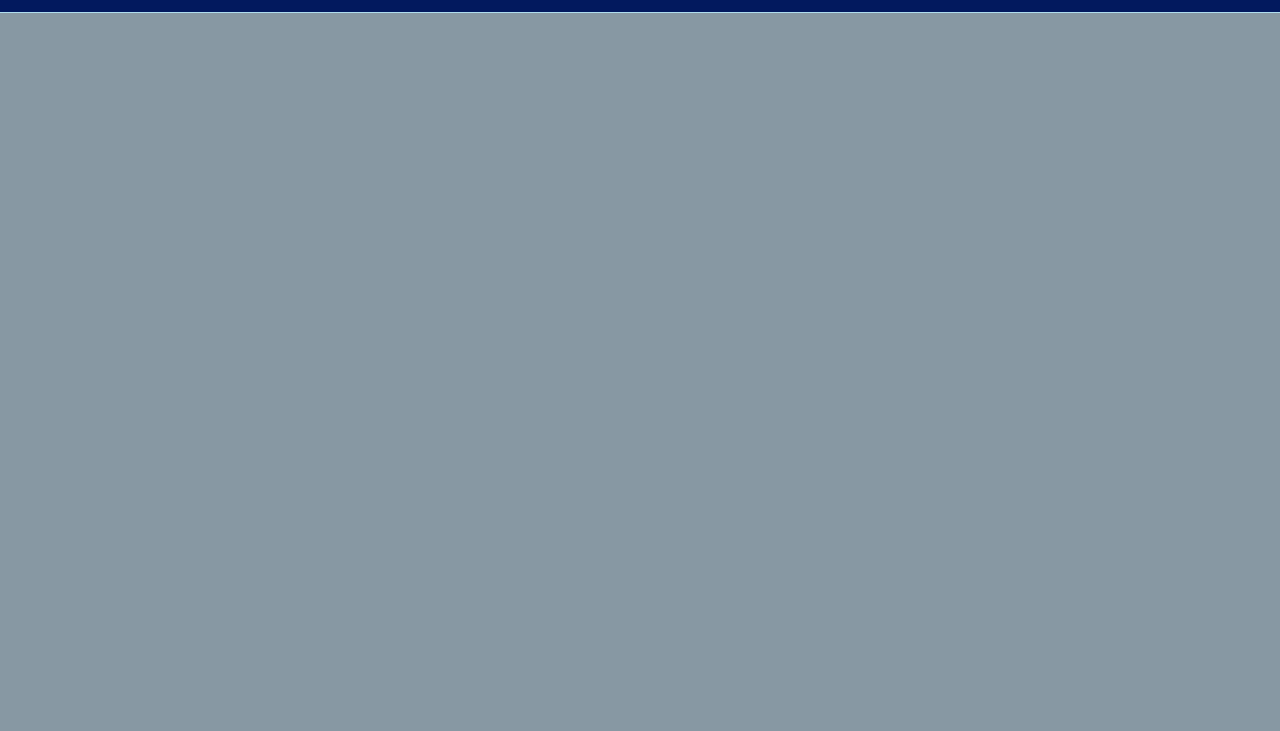
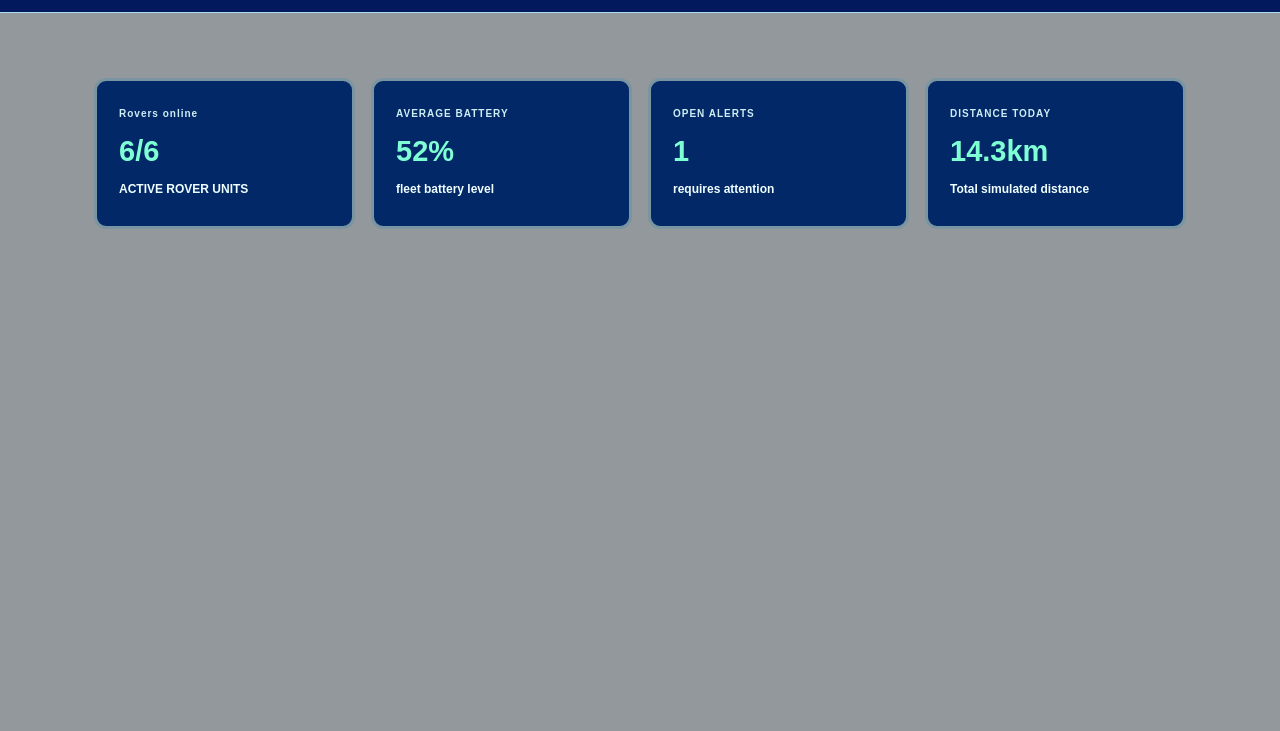
Before and after one commit to sruthi30943/NETRA1, a plain HTML site: page index.html in a window 1280 px wide. Shown: the part 69-800 px from the top of the page. Drawn offline with Linux system fonts and the light colour scheme.

Commit message:
version 28.11.26

```diff
--- a/index.html
+++ b/index.html
@@ -36,5 +36,34 @@
 
     </header>
 
+    <main class="page">
+        <section class="kpi-grid">
+            <article class="kpi-card">
+                <span>Rovers online</span>
+                <h1 id="online-count">6/6<h1>
+                    <p>ACTIVE ROVER UNITS</p>
+            </article>
+
+            <article class="kpi-card">
+                <span>AVERAGE BATTERY</span>
+                <h1 id="average battery">52%<h1>
+                    <p>fleet battery level</p>
+            </article>
+
+            <article class="kpi-card">
+                <span>OPEN ALERTS</span>
+                <h1 id="alert-count">1<h1>
+                    <p>requires attention</p>
+            </article>
+
+            <article class="kpi-card">
+                <span>DISTANCE TODAY</span>
+                <h1 id="distance">14.3km<h1>
+                    <p>Total simulated distance</p>
+            </article>
+        </section>
+
+    </main>
+
 </body>
 </html>
--- a/style.css
+++ b/style.css
@@ -11,7 +11,7 @@ html{
 }
 
 body{
-    background-color: rgba(2, 38, 61, 0.471);
+    background-color: rgba(26, 38, 46, 0.471);
     color: white;
     font-family: Arial, Helvetica, sans-serif;
     min-height: 100vh;
@@ -87,7 +87,49 @@ nav a:hover{
   border-radius: 50%;
 }
 #clock{
-    color: rgb(255, 255, 119);
+    color: rgb(247, 247, 234);
     font-family:inherit;
     margin-left: 10px;
 }
+.page{
+    padding:35px 5%;
+}
+.page p{
+color: rgb(85, 159, 188);
+font-size: small;
+}
+.kpi-grid{
+    display:grid;
+    grid-template-columns: repeat(4,1fr);
+    gap:16px;
+    margin: 30px;
+
+}
+
+.kpi-card{
+    background: rgb(3, 40, 104);
+    border: 3px solid rgb(122, 149, 162);
+    border-radius: 12px;
+    padding: 22px;
+        transition:0.2s;
+}
+
+.kpi-card:hover{
+    border-color: rgb(138, 159, 171);
+    transform:translateY(-4px);
+}
+.kpi-card span{
+    color: rgb(205, 238, 245);
+    font-size: 10px;
+    font-weight: bold;
+    letter-spacing: 1px;
+}
+.kpi-card h1{
+    color: aquamarine;
+    font-size: 29px;
+    margin: 14px 0 8px;
+}
+.kpi-card p{
+    color: azure;
+    font-size: 12px;
+}
```
